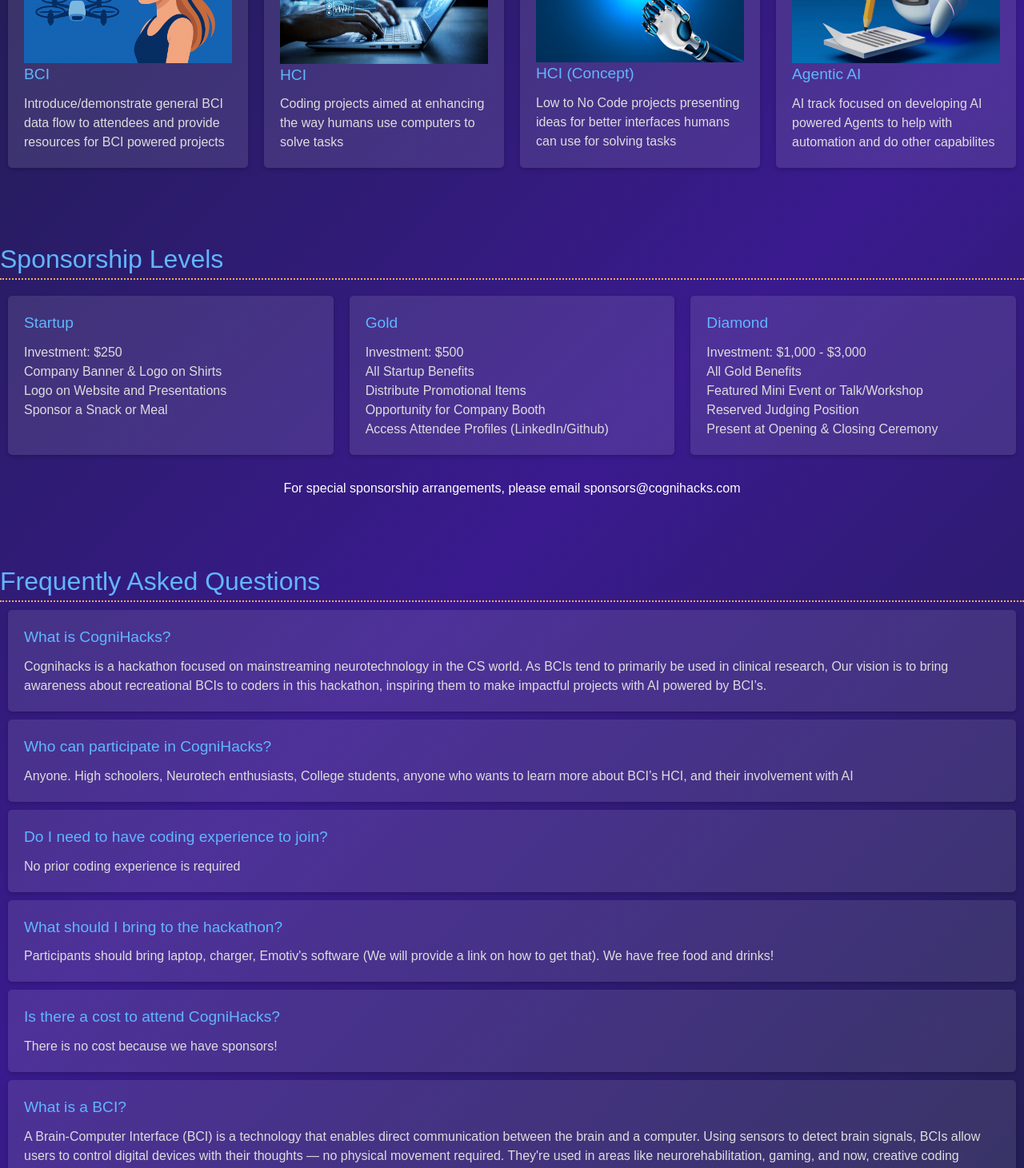
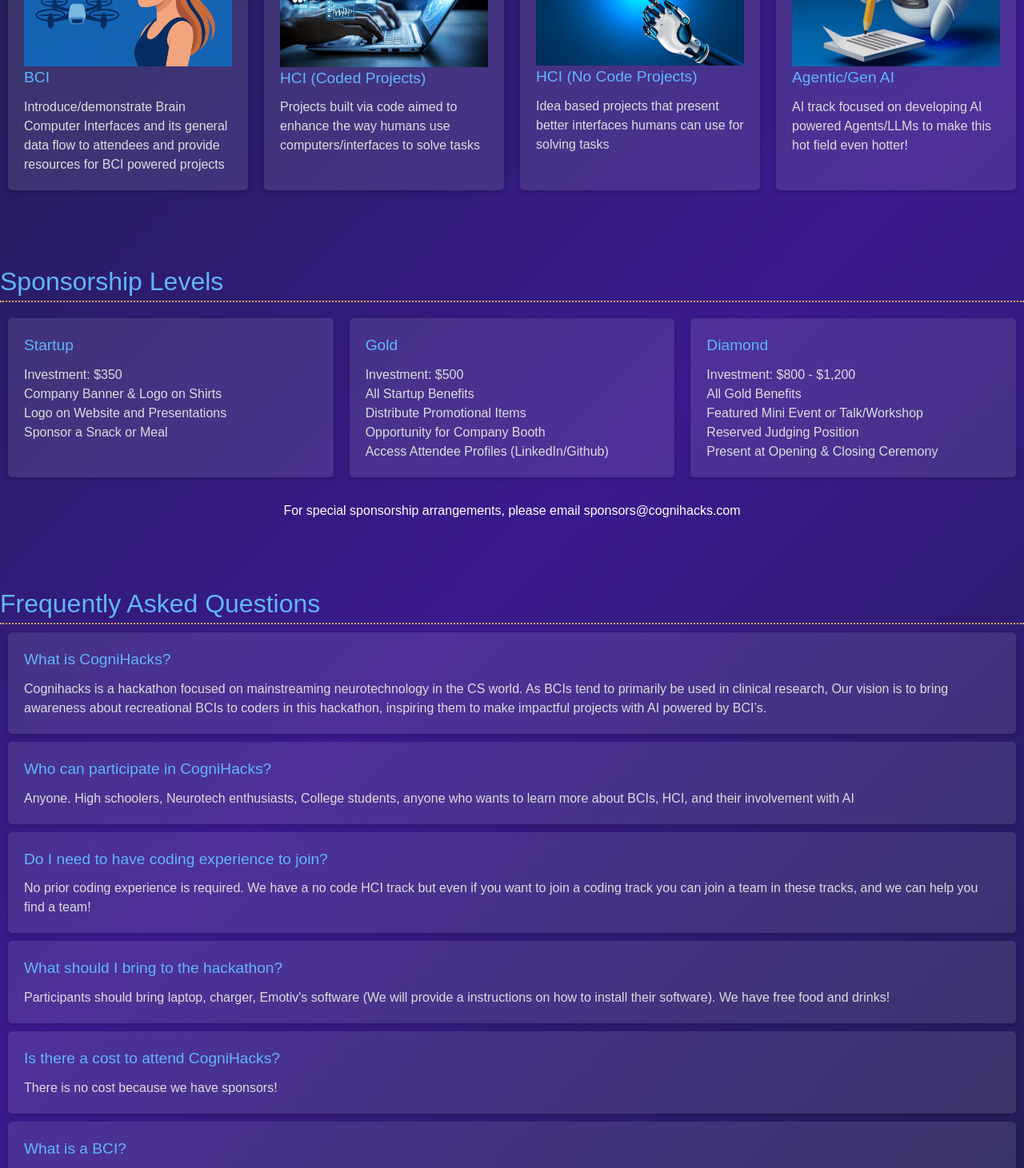
Before and after one commit to T-DEV16/cg_hacks_depoly, a React (Vite) app: page / in a window 1280 px wide. Shown: the part 1240-2701 px from the top of the page at 80% size. Built offline with nearby package versions, Linux system fonts and the light colour scheme.

Commit message:
Add sign up button form, finishing touches

```diff
--- a/src/App.css
+++ b/src/App.css
@@ -108,7 +108,7 @@
     justify-content: center;
     text-align: center;
     color: #fff;
-    margin-top: 150px;
+    margin-top: 130px;
   }
   /* .hero-background { */
 
@@ -116,7 +116,7 @@
     content: "";
     position: absolute;
     background: url('/images/brain-transparent.png') no-repeat center center;
-    background-size: 30%; /* Adjust size as needed */
+    background-size: 40%; /* Adjust size as needed */
     opacity: 0.85; /* Adjust transparency */
     top: 0;
     right: 0;
--- a/src/App.tsx
+++ b/src/App.tsx
@@ -60,7 +60,7 @@ const App: React.FC = () => {
               Join us as we bring BCIs to the mainstream and inspire impactful projects with AI.
             </p>
             <a
-              href="#contact"
+              href="https://docs.google.com/forms/d/e/1FAIpQLSeXrwM1zC_BduCt2r8XOQ074-ownydzKXhN4-q7PwY-DKBf2A/viewform?usp=previewf"
               className="cta-button"
             >
               Sign up for updates!
@@ -76,7 +76,7 @@ const App: React.FC = () => {
             August 30th - Pleasanton, CA
           </h3>
           <p>
-          Join our community of innovators at CogniHacks 2025, a student-led hackathon bringing together coders, creators, and neurotech enthusiasts to explore the future of Brain-Computer Interfaces (BCIs). While BCIs have traditionally been used in clinical research, our mission is to mainstream their recreational and creative potential in the computer science world. By combining AI and HCI, we aim to inspire participants to build impactful, human-centered projects that push the boundaries of how we interact with technology.
+          Join our community of innovators at CogniHacks 2025, a student-led hackathon bringing together coders, creators, and neurotech enthusiasts to explore the future of Brain-Computer Interfaces (BCIs). While BCIs have traditionally been used in clinical research, our mission is to mainstream their recreational and creative potential in the computer science world. By combining AI and HCI, our hackathon will inspire participants to build impactful, human-centered projects that push the boundaries of how we interact with technology.
           </p>
         </div>
       </section>
@@ -86,22 +86,22 @@ const App: React.FC = () => {
           <div className="benefit">
           <img src="/images/1.png" alt="BCI Track Picture" loading="lazy" />
           <h3>BCI</h3>
-          <p>Introduce/demonstrate general BCI data flow to attendees and provide resources for BCI powered projects</p>
+          <p>Introduce/demonstrate Brain Computer Interfaces and its general data flow to attendees and provide resources for BCI powered projects</p>
           </div>
           <div className="benefit">
           <img src="/images/2.png" alt="HCI Track Picture" loading="lazy"/>
-            <h3>HCI</h3>
-            <p>Coding projects aimed at enhancing the way humans use computers to solve tasks</p>
+            <h3>HCI (Coded Projects)</h3>
+            <p>Projects built via code aimed to enhance the way humans use computers/interfaces to solve tasks</p>
           </div>
           <div className="benefit">
           <img src="/images/3.png" alt="HCI (Concept) Track Picture" loading="lazy"/>
-            <h3>HCI (Concept)</h3>
-            <p>Low to No Code projects presenting ideas for better interfaces humans can use for solving tasks</p>
+            <h3>HCI (No Code Projects)</h3>
+            <p>Idea based projects that present better interfaces humans can use for solving tasks</p>
           </div>
           <div className="benefit">
           <img src="/images/4.png" alt="AI Track Picture" loading="lazy" />
-            <h3>Agentic AI</h3>
-            <p>AI track focused on developing AI powered Agents to help with automation and do other capabilites </p>
+            <h3>Agentic/Gen AI</h3>
+            <p>AI track focused on developing AI powered Agents/LLMs to make this hot field even hotter!</p>
           </div>
         </div>
       </section>
@@ -112,7 +112,7 @@ const App: React.FC = () => {
         <div className="sponsorship-levels">
           <div className="sponsor-card">
             <h3>Startup</h3>
-            <p>Investment: $250</p>
+            <p>Investment: $350</p>
             <ul>
               <li>Company Banner &amp; Logo on Shirts</li>
               <li>Logo on Website and Presentations</li>
@@ -131,7 +131,7 @@ const App: React.FC = () => {
           </div>
           <div className="sponsor-card">
             <h3>Diamond</h3>
-            <p>Investment: $1,000 - $3,000</p>
+            <p>Investment: $800 - $1,200</p>
             <ul>
               <li>All Gold Benefits</li>
               <li>Featured Mini Event or Talk/Workshop</li>
@@ -161,17 +161,17 @@ const App: React.FC = () => {
           <div className="sponsor-card">
             <h3>Who can participate in CogniHacks?</h3>
             <p>Anyone. High schoolers, Neurotech enthusiasts, College students, anyone who wants to
-              learn more about BCI’s HCI, and their involvement with AI
+              learn more about BCIs, HCI, and their involvement with AI
             </p>
           </div>
           <div className="sponsor-card">
             <h3>Do I need to have coding experience to join?</h3>
-            <p>No prior coding experience is required
+            <p>No prior coding experience is required. We have a no code HCI track but even if you want to join a coding track you can join a team in these tracks, and we can help you find a team!
             </p>
           </div>
           <div className="sponsor-card">
             <h3>What should I bring to the hackathon?</h3>
-            <p>Participants should bring laptop, charger, Emotiv's software (We will provide a link on how to get that). We have free food and drinks!
+            <p>Participants should bring laptop, charger, Emotiv's software (We will provide a instructions on how to install their software). We have free food and drinks!
             </p>
           </div>
           <div className="sponsor-card">
@@ -181,21 +181,21 @@ const App: React.FC = () => {
           </div>
           <div className="sponsor-card">
             <h3>What is a BCI?</h3>
-            <p>A Brain-Computer Interface (BCI) is a technology that enables direct communication between the brain and a computer. Using sensors to detect brain signals,
+            <p>A Brain-Computer Interface (BCI) is a device that enables direct communication between your brain and a computer. Using sensors to detect brain signals,
               BCIs allow users to control digital devices with their thoughts — no physical movement required. They're used in areas like neurorehabilitation, gaming, and now,
               creative coding projects like those at CogniHacks!
             </p>
           </div>
           <div className="sponsor-card">
             <h3>Do I need to bring a BCI? </h3>
-            <p>Nope! You don’t need to bring your own BCI to participate. We’ll have a limited number of BCI devices available on-site for teams to use during the hackathon. If you do have your own device (like a NextMind or Emotiv headset),
+            <p>Nope! You don’t need to bring your own BCI to participate. We’ll have a limited number of BCI devices available on-site for teams to use during the hackathon. If you do have your own device (like a NextMind, OpenBCI, or Emotiv headset),
               feel free to bring it — but it’s not required to join the fun or build something awesome!
             </p>
           </div>
           <div className="sponsor-card">
             <h3>What is HCI?</h3>
-            <p>Human-Computer Interaction (HCI) is the study and design of how people interact with computers and technology. It focuses on creating intuitive, efficient, and user-friendly interfaces —
-              from apps and websites to emerging tech like VR and BCIs. At CogniHacks, HCI plays a key role in making brain-powered tools more accessible, engaging, and impactful.
+            <p>Human-Computer Interaction (HCI) is the study and design of how people can better interact with computers and technology. It focuses on creating intuitive, efficient, and user-friendly interfaces —
+              from apps and websites to emerging tech like VR and BCIs. At CogniHacks, HCI plays a key role in making novel interfaces like BCIs more accessible, engaging, and impactful.
             </p>
           </div>
         </div>
```
